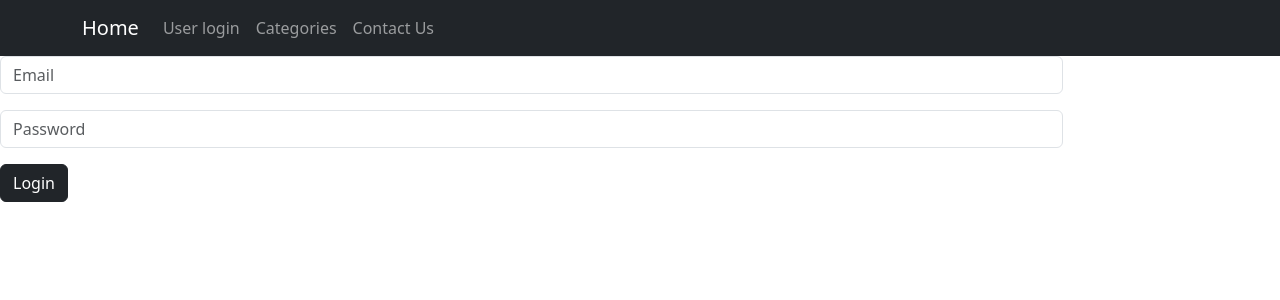
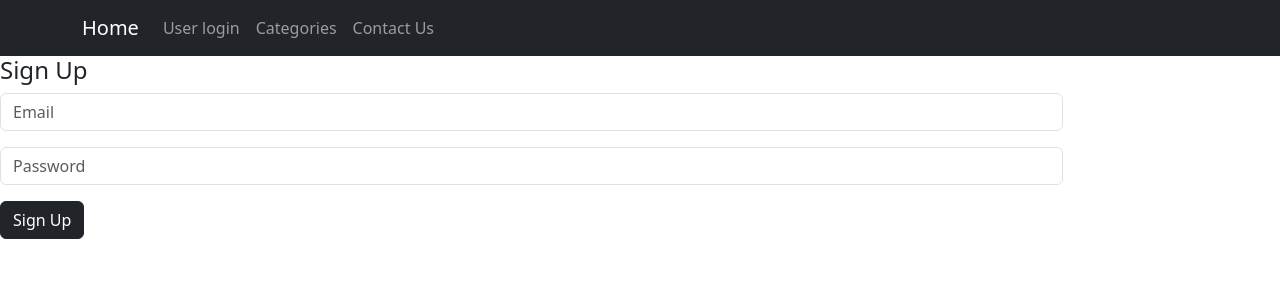
Before and after one commit to KameronHandy/Project4, a React (Create React App) app in the folder client/: page /Home in a window 1280 px wide. Shown: the top 300 px of the page. Built offline with nearby package versions, Linux system fonts and the light colour scheme.

Commit message:
completed ContactUs page

```diff
--- a/client/src/App.js
+++ b/client/src/App.js
@@ -6,6 +6,7 @@ import Navbars from './Components/Navbars';
 import User_login from './Components/User_login';
 import Categories from './Components/Categories';
 import ContactUs from './Components/ContactUs';
+import Registration from './Components/Registration'
 
 
 function App() {
@@ -16,7 +17,8 @@ function App() {
 
     <BrowserRouter>
       <Routes>
-          <Route path="/Home" element={<User_login/>} />
+          <Route path="/Home" element={<Registration/>} />
+          <Route path="/User_login" element={<User_login/>} />
           <Route path="/ContactUs" element={<ContactUs />} />
           <Route path="/Categories" element ={<Categories />}/>
       </Routes>
--- a/client/src/Components/ContactUs.jsx
+++ b/client/src/Components/ContactUs.jsx
@@ -1,17 +1,53 @@
 import React from 'react'
 import Form from 'react-bootstrap/Form';
+import {useState} from 'react'
+import Button from 'react-bootstrap/Button'
+import axios from "axios"
+
+
 
 export default function ContactUs () {
+
+
+  const[userContact, setuserContact]=useState({
+    Email:"",
+    UserThoughts:"",
+  })
+
+
+  function UserContactInput (event){
+    const{name,value}= (event.target)
+    setuserContact({...userContact, [name]:value})
+  }
+
+  async function handleSubmit(event){
+    try{
+      const response = await axios.post("http://localhost:4000/ContactUS/", {Email: userContact.Email, UserThoughts: userContact.UserThoughts})
+      console.log(response)
+    }
+    catch (error) {
+      console.log("this is an error",error)
+    }
+  }
+
+
+
+
   return (
+    <>
     <Form>
-      <Form.Group className="mb-3" controlId="exampleForm.ControlTextarea1">
+      <Form.Group className="mb-3" controlId="exampleForm.ControlTextarea1" name="Email" onChange={(event) => UserContactInput(event)}>
         <Form.Label>Email address</Form.Label>
         <Form.Control as="textarea" type="email" placeholder="name@example.com" />
       </Form.Group>
       <Form.Group className="mb-3" controlId="exampleForm.ControlTextarea1">
-        <Form.Label>Example textarea</Form.Label>
+        <Form.Label>Contact Us</Form.Label>
         <Form.Control as="textarea" rows={3} />
       </Form.Group>
     </Form>
+
+    <Button variant="dark" onClick={handleSubmit}>Submit</Button>
+    </>
+
   );
 }
--- /dev/null
+++ b/client/src/Components/Registration.jsx
@@ -0,0 +1,59 @@
+import {useState} from 'react'
+import Col from 'react-bootstrap/Col';
+import Form from 'react-bootstrap/Form';
+import Row from 'react-bootstrap/Row';
+import Button from 'react-bootstrap/Button'
+import axios from "axios"
+
+export default function User_login() {
+
+  const[userInfo, setuserInfo]=useState({
+    Username:"",
+    user_password:"",
+  })
+
+
+  function UserInput (event){
+    const{name,value}= (event.target)
+    setuserInfo({...userInfo, [name]:value})
+  }
+
+  async function handleSubmit(event){
+    try{
+      const response = await axios.post("http://localhost:4000/user/", {Username: userInfo.Username, user_password: userInfo.user_password})
+      console.log(response)
+    }
+    catch (error) {
+      console.log("this is an error",error)
+    }
+  }
+
+
+
+
+  return (
+    <>
+
+    <h4> Sign Up</h4>
+    <Form>
+       <Form.Group as={Row} className="mb-3" controlId="formPlaintextPassword">
+        <Col sm="10">
+          <Form.Control type="text" placeholder="Email" name="Username"  onChange={(event) => UserInput(event)}/>
+        </Col>
+      </Form.Group>
+
+      <Form.Group as={Row} className="mb-3" controlId="formPlaintextPassword">
+        <Col sm="10">
+          <Form.Control type="password" placeholder="Password" name="user_password" onChange={(event)=> UserInput(event)} />
+        </Col>
+      </Form.Group>
+    </Form>
+
+    <Button variant="dark" onClick={handleSubmit}>Sign Up</Button>
+
+
+
+
+    </>
+  )
+}
--- a/client/src/Components/user_login.jsx
+++ b/client/src/Components/user_login.jsx
@@ -33,6 +33,9 @@ export default function User_login() {
 
   return (
     <>
+      <h4> Login </h4>
+
+
     <Form>
        <Form.Group as={Row} className="mb-3" controlId="formPlaintextPassword">
         <Col sm="10">
```
